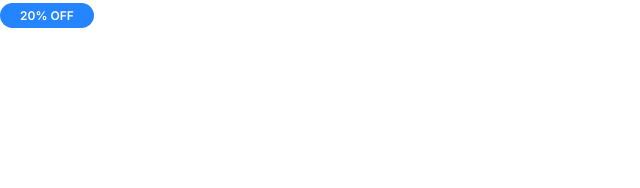
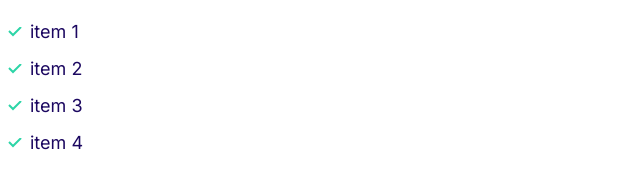
Before and after one commit to alexcammeraat/First-website-build, a plain HTML site: page index.html in a window 1280 px wide. Shown: the whole page, without its empty margins (0-640 px from the left). Drawn offline with Linux system fonts and the light colour scheme.

Commit message:
Created the List Component

```diff
--- a/CSS/stylesheet.css
+++ b/CSS/stylesheet.css
@@ -124,3 +124,35 @@ transition: margin 0.15s;
     }
 
 }
+
+/* lists */
+/* structure VVV */
+.list{
+    list-style: none;  /*removes default bulletpoints*/
+    padding-left: 0; /* removes defult padding */
+    color: var(--color-Heading);
+}
+
+/* Skins of list */
+.list--inline .list__item{
+display: inline-block;
+margin-right: 2rem;
+}
+
+.list--tick{
+    list-style-image: url(../Images/tick.svg) ;
+    padding-left: 3rem;
+
+}
+
+.list--tick .list__item {
+    padding-left: 0.5rem;
+    margin-bottom: 1rem;
+}
+
+@media screen and (min-width:1024px) {
+    .list--tick .list__item {
+        padding-left: 0;
+    }
+
+}
--- a/index.html
+++ b/index.html
@@ -12,6 +12,11 @@
     <link rel="stylesheet" href="CSS/stylesheet.css">
 </head>
 <body>
-    <span class="badge badge--primary badge--small">20% OFF</span>
+<ul class="list list--tick">
+<li class="list__item">item 1 </li>
+<li class="list__item">item 2 </li>
+<li class="list__item">item 3</li>
+<li class="list__item">item 4</li>
+</ul>
 </body>
 </html>
```
Also changed, not shown: Components/list.html (added, +6 -0 lines), Images/tick.svg (added).
